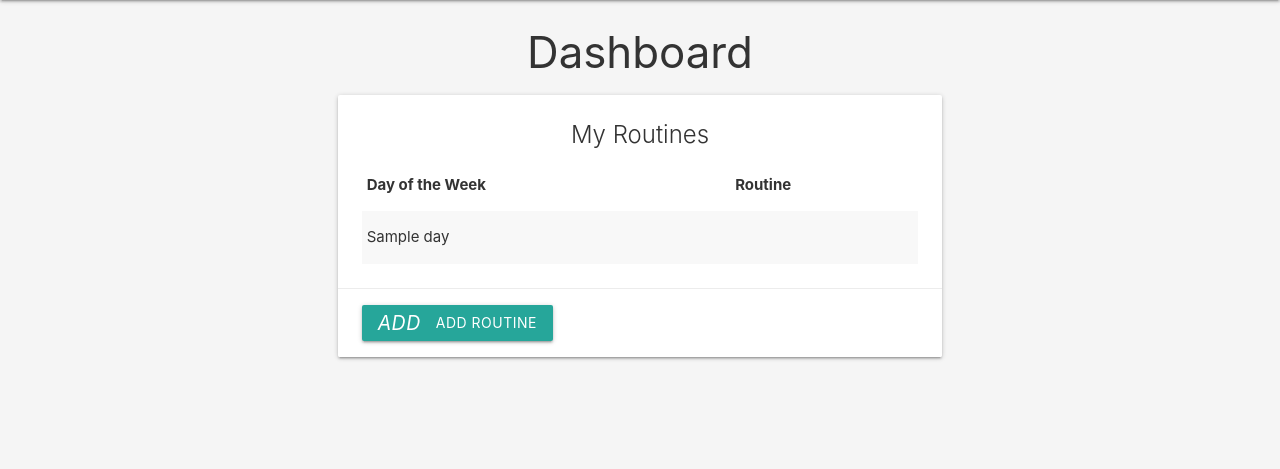
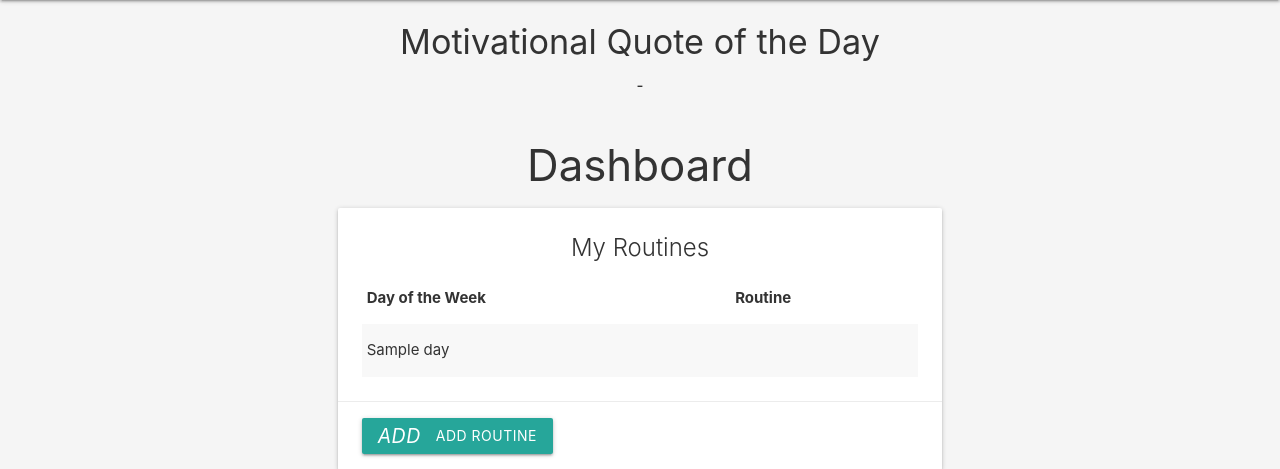
Before and after one commit to carlosm22700/Fitness-Tracker, a Django app: template main_app/templates/main_app/home.html in a window 1280 px wide. Shown: the part 64-533 px from the top of the page. Run offline with Django 3.2, Linux system fonts and the light colour scheme; the template is opened without the code that fills it: most values are stand-ins (such as "Sample title", 1, 10 or a date in 2020).

Commit message:
implements motivational quote API

```diff
--- a/main_app/templates/main_app/home.html
+++ b/main_app/templates/main_app/home.html
@@ -1,6 +1,12 @@
-{% extends 'main_app/base.html' %} {% block content %}
+{% extends 'main_app/base.html' %}
+{% block content %}
 
 <div class="container">
+    <div id="quote-section">
+        <h4 class="center-align">Motivational Quote of the Day</h4>
+        <p id="quote-text" class="center-align"></p>
+        <p class="center-align"><strong>- <span id="quote-author"></span></strong></p>
+    </div>
     <div class="row">
         <div class="col s12">
             <h3 class="center-align">Dashboard</h3>
@@ -40,4 +46,27 @@
     </div>
 </div>
 
+<script src="https://code.jquery.com/jquery-3.6.0.min.js"></script>
+<script>
+    $(document).ready(function() {
+        // Fetch motivational quote
+        const settings = {
+            "async": true,
+            "crossDomain": true,
+            "url": "https://type.fit/api/quotes",
+            "method": "GET"
+        }
+
+        $.ajax(settings).done(function (response) {
+            const data = JSON.parse(response);
+            // Select a random quote from the array
+            const randomIndex = Math.floor(Math.random() * data.length);
+            const quote = data[randomIndex];
+            // Update the HTML content with the quote
+            $("#quote-text").text(quote.text);
+            $("#quote-author").text(quote.author || 'Unknown');
+        });
+    });
+</script>
+
 {% endblock %}
```
